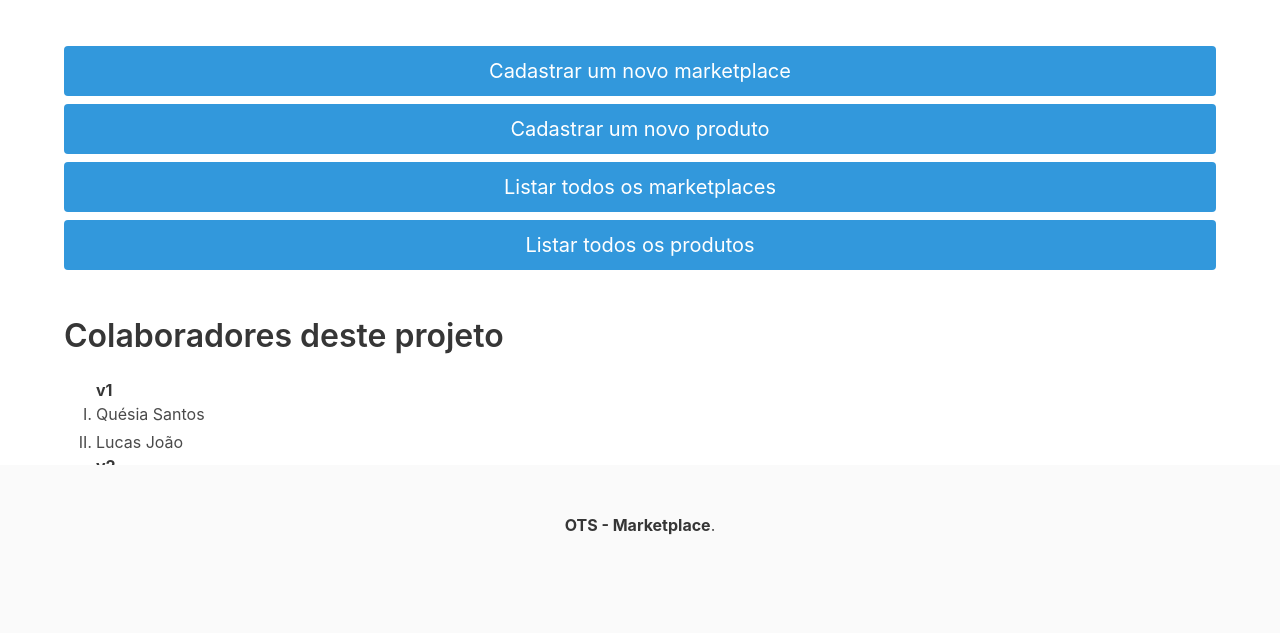
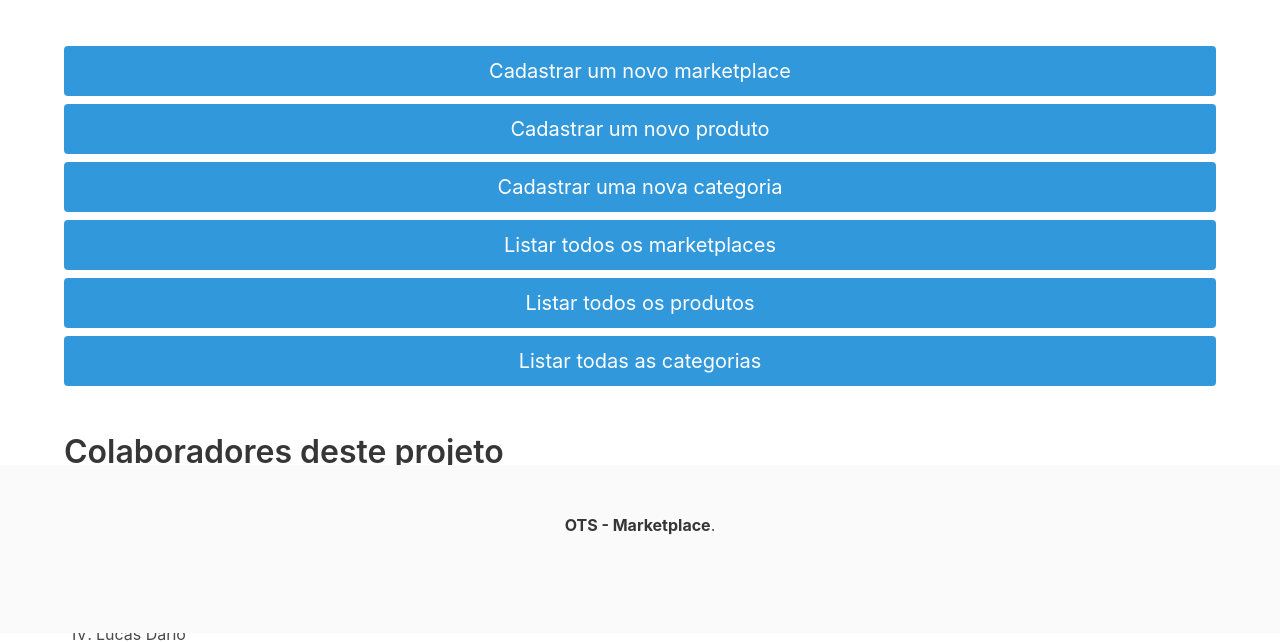
Before and after one commit to quesiasts/TechStarts-Mktplace, a Flask app: page / in a window 1280 px wide. Shown: the part 167-810 px from the top of the page. Before the commit the page ends 702 px from the top, so only its background shows below. Run offline with Flask 2, Linux system fonts and the light colour scheme.

Commit message:
Adicionados links para cadastro e listagem de categorias

```diff
--- a/frontend/templates/index.html
+++ b/frontend/templates/index.html
@@ -53,8 +53,10 @@
             <div class="buttons">
                 <a class="button is-info is-medium is-fullwidth" href="/marketplaces"> Cadastrar um novo marketplace</a>
                 <a class="button is-info is-medium is-fullwidth" href="/produtos"> Cadastrar um novo produto</a>
+                <a class="button is-info is-medium is-fullwidth" href="/categorias"> Cadastrar uma nova categoria</a>
                 <a class="button is-info is-medium is-fullwidth" href="/listagem_marketplaces"> Listar todos os marketplaces</a>
                 <a class="button is-info is-medium is-fullwidth" href="/listarprodutos"> Listar todos os produtos</a>
+                <a class="button is-info is-medium is-fullwidth" href="/listagem_categorias"> Listar todas as categorias</a>
             </div>
         </div>
     </div>
```
